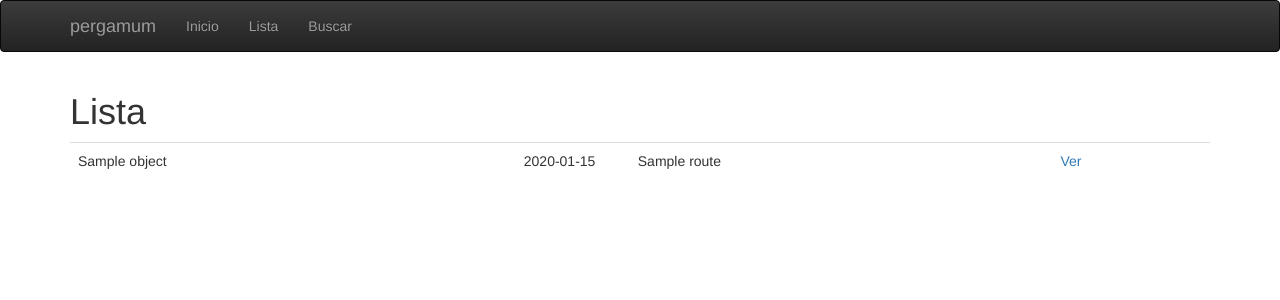
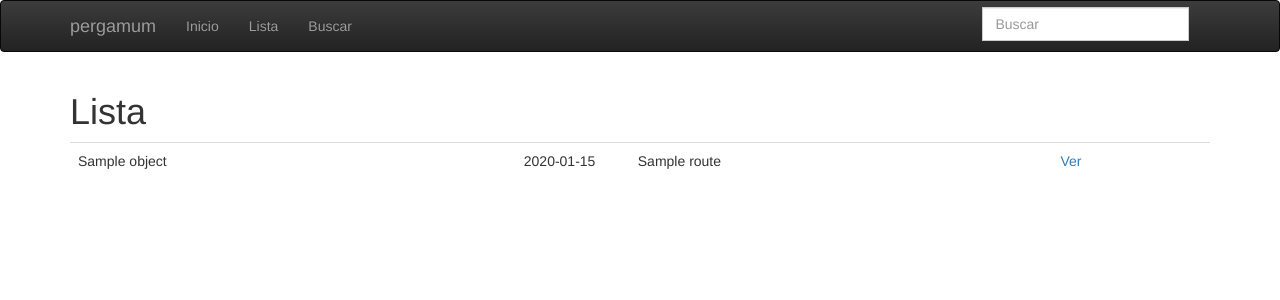
Before and after one commit to joyinsky/pergamum, a Django app: template templates/bibloi/article_list.html in a window 1280 px wide. Shown: the top 300 px of the page. Run offline with Django 3.2, Linux system fonts and the light colour scheme; the template is opened without the code that fills it: most values are stand-ins (such as "Sample title", 1, 10 or a date in 2020); some libraries are stand-ins or nearby versions.

Commit message:
Navegación

```diff
--- a/templates/base.html
+++ b/templates/base.html
@@ -39,6 +39,15 @@
                 <li><a href="{% url 'bibloi:list' %}">Lista</a></li>
                 <li><a href="{% url 'bibloi:search' %}">Buscar</a></li>
             </ul>
+            <div class="nav navbar-nav navbar-right" style="margin:0.4em">
+                <form class="form-inline" method="get" action="{% url 'bibloi:search' %}">
+                    <div class="input-group">
+                        <input class="form-control mr-sm-2" type="text" name="q" placeholder="Buscar">
+                    </div>
+                </form>
+            </div>
+
+
         </div><!--/.nav-collapse -->
     </div>
 </div>
```
Lines whose indentation alone changed are shown as unchanged.
